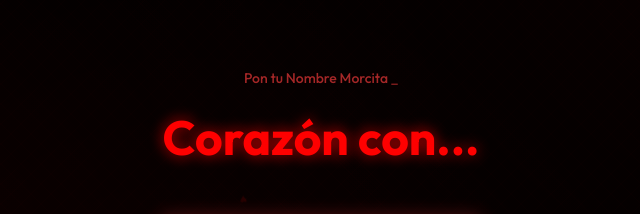
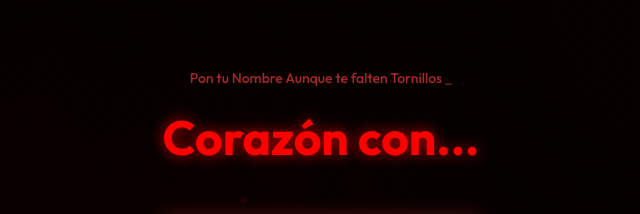
Before and after one commit to KiMo2119/BOJ, a website: page index.html in a window 1280 px wide. Shown: the part 176-390 px from the top of the page, 319-959 px from the left. Drawn offline with Linux system fonts and the light colour scheme; a web font is replaced by a local one.

Commit message:
index.html

```diff
--- a/index.html
+++ b/index.html
@@ -19,7 +19,7 @@
         <!-- Header -->
         <header class="terminal-header">
             <div class="terminal-title">
-                <span class="prompt">Pon tu Nombre Morcita</span>
+                <span class="prompt">Pon tu Nombre Aunque te falten Tornillos</span>
                 <span class="cursor-blink">_</span>
             </div>
             <h1 class="main-title">Corazón con...</h1>
```
